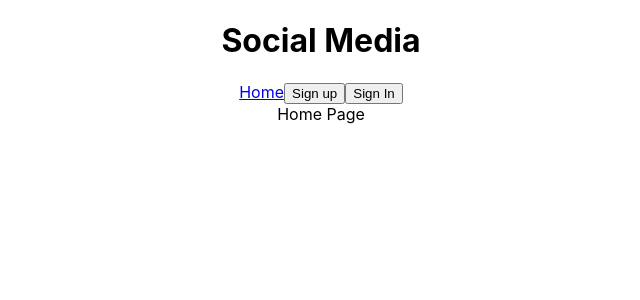
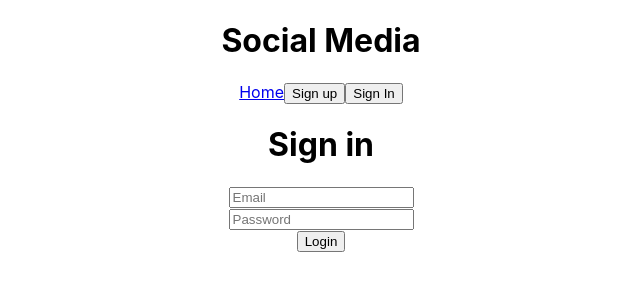
Before and after one commit to allensarmiento/social-media-frontend, a React (Create React App) app: page /signin in a window 1280 px wide. Shown: the top 300 px of the page, without its empty margins (319-959 px from the left). Built offline with nearby package versions, Linux system fonts and the light colour scheme.

Commit message:
Add sign in page

```diff
--- a/src/App.js
+++ b/src/App.js
@@ -2,6 +2,7 @@ import { BrowserRouter as Router, Route, Switch } from 'react-router-dom';
 import Navigation from './core/Navigation';
 import Home from './components/Home';
 import Signup from './components/Signup';
+import Signin from './components/Signin';
 import './App.css';
 
 const App = () => {
@@ -11,6 +12,7 @@ const App = () => {
         <Navigation />
         <Switch>
           <Route path="/signup" component={Signup} />
+          <Route path="/signin" component={Signin} />
           <Route path="/" component={Home} />
         </Switch>
       </Router>
--- a/src/api/auth.js
+++ b/src/api/auth.js
@@ -4,7 +4,7 @@ export const signin = async (user) => {
   try {
     const response = await axios.post(
       '/auth/signin',
-      { user },
+      user,
       { withCredentials: true },
     );
     return response.data;
@@ -49,9 +49,9 @@ export const isAuthenticated = () => {
   }
 };
 
-export const authenticate = async (token, callback) => {
+export const authenticate = async (data, callback) => {
   if (typeof window !== 'undefined') {
-    sessionStorage.setItem('token', JSON.stringify(token));
+    sessionStorage.setItem('token', JSON.stringify(data));
   }
 
   callback();
--- /dev/null
+++ b/src/components/Signin.js
@@ -0,0 +1,74 @@
+import { Component } from 'react';
+import { Redirect } from 'react-router-dom';
+import { signin, authenticate } from '../api/auth';
+
+class Signin extends Component {
+  constructor(props) {
+    super(props);
+    this.state = {
+      email: '',
+      password: '',
+      error: '',
+      redirect: false
+    };
+  }
+
+  handleInputChange = name => event => {
+    this.setState({ [name]: event.target.value });
+  };
+
+  onSigninClicked = () => {
+    const { email, password } = this.state;
+    const user = { email, password };
+    signin(user).then((data) => {
+      if (!data) return;
+
+      if (data.error) {
+        this.setState({ error: data.error });
+      } else {
+        authenticate(data, () => {
+          this.setState({ error: '', redirect: true });
+        });
+      }
+    });
+  };
+
+  render() {
+    const { email, password, error, redirect } = this.state;
+
+    if (redirect) {
+      const { from } = this.props.location.state ||
+        { from: { pathname: '/' }};
+
+      return <Redirect to={from} />
+    }
+
+    return (
+      <div>
+        <h1>Sign in</h1>
+        <input
+          type="email"
+          placeholder="Email"
+          value={email}
+          onChange={this.handleInputChange('email')}
+        />
+        <br />
+        <input
+          type="password"
+          placeholder="Password"
+          value={password}
+          onChange={this.handleInputChange('password')}
+        />
+        <br />
+        {error && (
+          <div>
+            error {error}
+          </div>
+        )}
+        <button onClick={this.onSigninClicked}>Login</button>
+      </div>
+    );
+  }
+}
+
+export default Signin;
--- a/src/components/Signup.js
+++ b/src/components/Signup.js
@@ -10,7 +10,7 @@ class Signup extends Component {
       email: '',
       password: '',
       error: '',
-      dialogOpen: false,
+      dialogOpen: false
     };
   }
 
@@ -21,6 +21,7 @@ class Signup extends Component {
   onSignupClicked = () => {
     const { name, email, password } = this.state;
     const user = { name, email, password };
+
     signup(user).then((data) => {
       if (!data) return;
 
```
